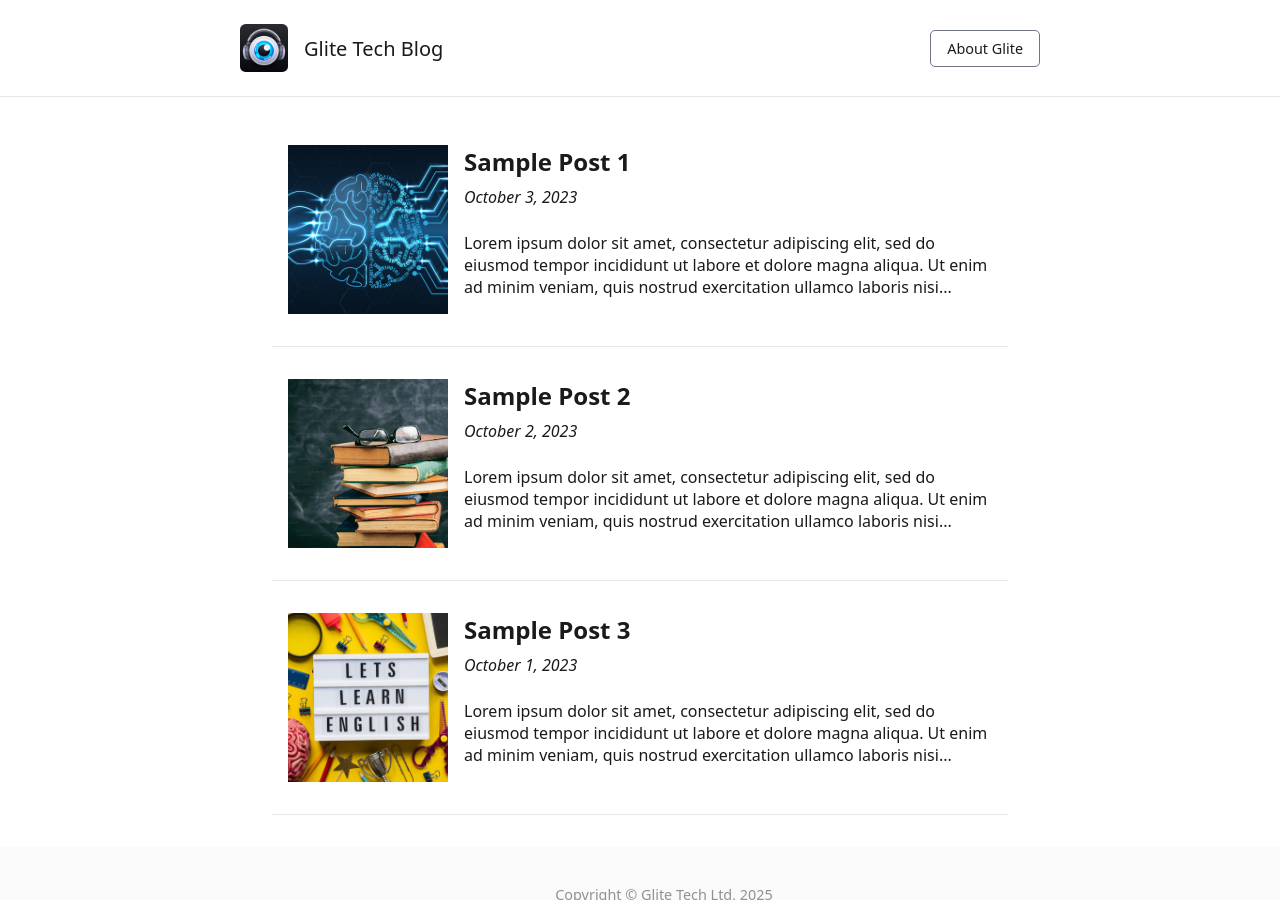
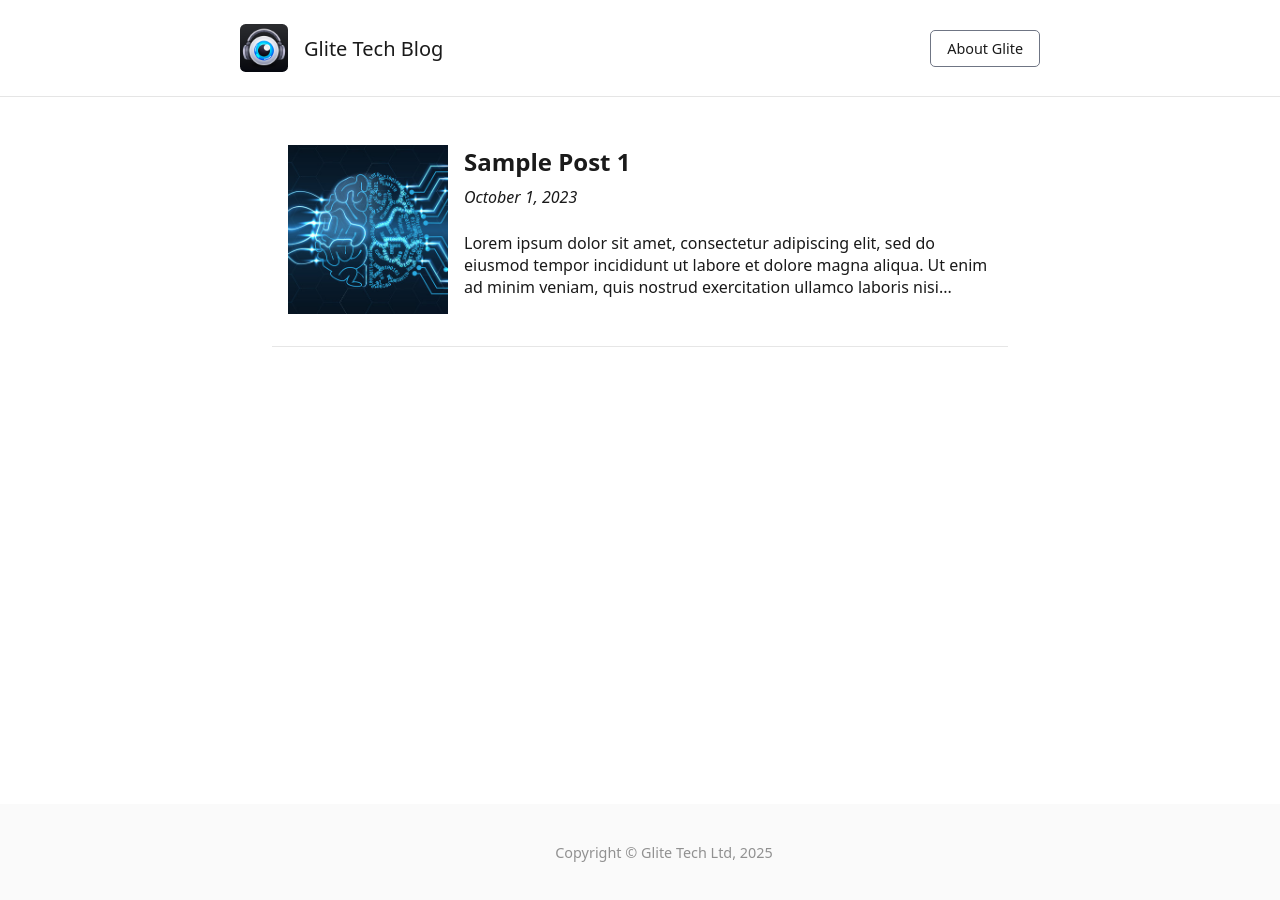
Before and after one commit to CharlieJB-Glite/glite-blog, a Jekyll site: the page built from index.html, in a window 1280 px wide. Built offline with Jekyll 4.4.1, drawn with Linux system fonts in a browser that asks for light colours.

Commit message:
Remove sample posts

```diff
--- a/_posts/2025-03-01-sample-post-1.md
+++ b/_posts/2025-03-01-sample-post-1.md
@@ -1,13 +1,11 @@
 ---
 layout: default_post
-title: "Sample Post 3"
+title: "Sample Post 1"
 date: 2023-10-01
 desc: "Lorem ipsum dolor sit amet, consectetur adipiscing elit, sed do eiusmod tempor incididunt ut labore et dolore magna aliqua. Ut enim ad minim veniam, quis nostrud exercitation ullamco laboris nisi ut aliquip ex ea commodo consequat."
-image: './assets/images/article_imgs/article3_header.jpg'
+image: './assets/images/article_imgs/article1_header.jpg'
 ---
 
-# Sample Post 3
-
-Sample post 3
+# Sample Post 1
 
 Lorem ipsum dolor sit amet, consectetur adipiscing elit, sed do eiusmod tempor incididunt ut labore et dolore magna aliqua. Ut enim ad minim veniam, quis nostrud exercitation ullamco laboris nisi ut aliquip ex ea commodo consequat. Duis aute irure dolor in reprehenderit in voluptate velit esse cillum dolore eu fugiat nulla pariatur. Excepteur sint occaecat cupidatat non proident, sunt in culpa qui officia deserunt mollit anim id est laborum
--- a/_posts/2025-03-02-sample-post-2.md
+++ /dev/null
@@ -1,11 +0,0 @@
----
-layout: default_post
-title: "Sample Post 2"
-date: 2023-10-02
-desc: "Lorem ipsum dolor sit amet, consectetur adipiscing elit, sed do eiusmod tempor incididunt ut labore et dolore magna aliqua. Ut enim ad minim veniam, quis nostrud exercitation ullamco laboris nisi ut aliquip ex ea commodo consequat."
-image: './assets/images/article_imgs/article2_header.jpeg'
----
-
-# Sample Post 2
-
-This is the second sample post content.
--- a/_posts/2025-03-03-sample-post-3.md
+++ /dev/null
@@ -1,13 +0,0 @@
----
-layout: default_post
-title: "Sample Post 1"
-date: 2023-10-03
-description: "This is a short description of the 1st post"
-desc: "Lorem ipsum dolor sit amet, consectetur adipiscing elit, sed do eiusmod tempor incididunt ut labore et dolore magna aliqua. Ut enim ad minim veniam, quis nostrud exercitation ullamco laboris nisi ut aliquip ex ea commodo consequat."
-
-image: "./assets/images/article_imgs/article1_header.jpg"
----
-
-# Sample Post 1
-
-This is the first sample post content.
```
